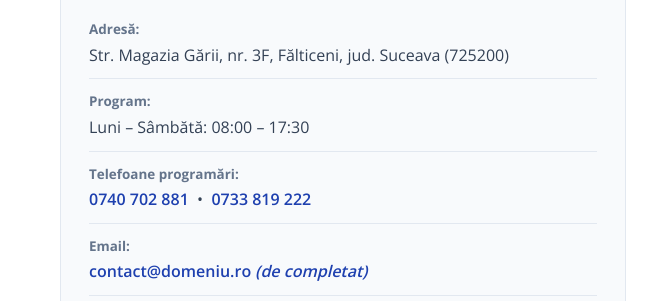
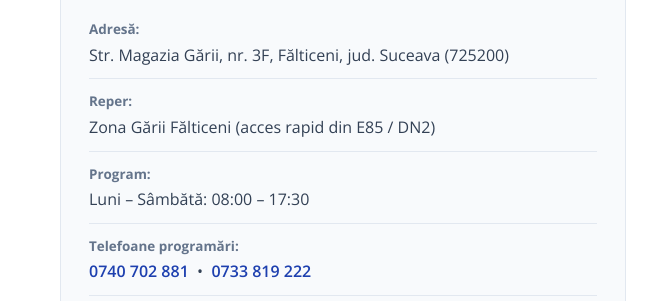
Before and after one commit to 5imi/ITP-Site, a plain HTML site: page index.html in a window 1280 px wide. Shown: the part 3785-4086 px from the top of the page, 0-649 px from the left. Drawn offline with nearby package versions, Linux system fonts and the light colour scheme; grey boxes are pictures that could not be loaded.

Commit message:
feat: adaugare reper locatie (Zona Garii Falticeni)

```diff
--- a/index.html
+++ b/index.html
@@ -327,7 +327,7 @@
 
           <details class="faq-item">
             <summary>Care este programul și unde vă găsim în Fălticeni?</summary>
-            <p>Suntem deschiși Luni – Sâmbătă între orele 08:00 și 17:30, pe Str. Magazia Gării, nr. 3F, Fălticeni, județul Suceava.</p>
+            <p>Suntem deschiși Luni – Sâmbătă între orele 08:00 și 17:30, pe Str. Magazia Gării, nr. 3F (reper: Zona Gării Fălticeni), județul Suceava.</p>
           </details>
 
           <details class="faq-item">
@@ -377,6 +377,10 @@
             <div class="contact-row">
               <strong>Adresă:</strong>
               <span>Str. Magazia Gării, nr. 3F, Fălticeni, jud. Suceava (725200)</span>
+            </div>
+            <div class="contact-row">
+              <strong>Reper:</strong>
+              <span>Zona Gării Fălticeni (acces rapid din E85 / DN2)</span>
             </div>
             <div class="contact-row">
               <strong>Program:</strong>
```
Also changed, not shown: 1 other file.
